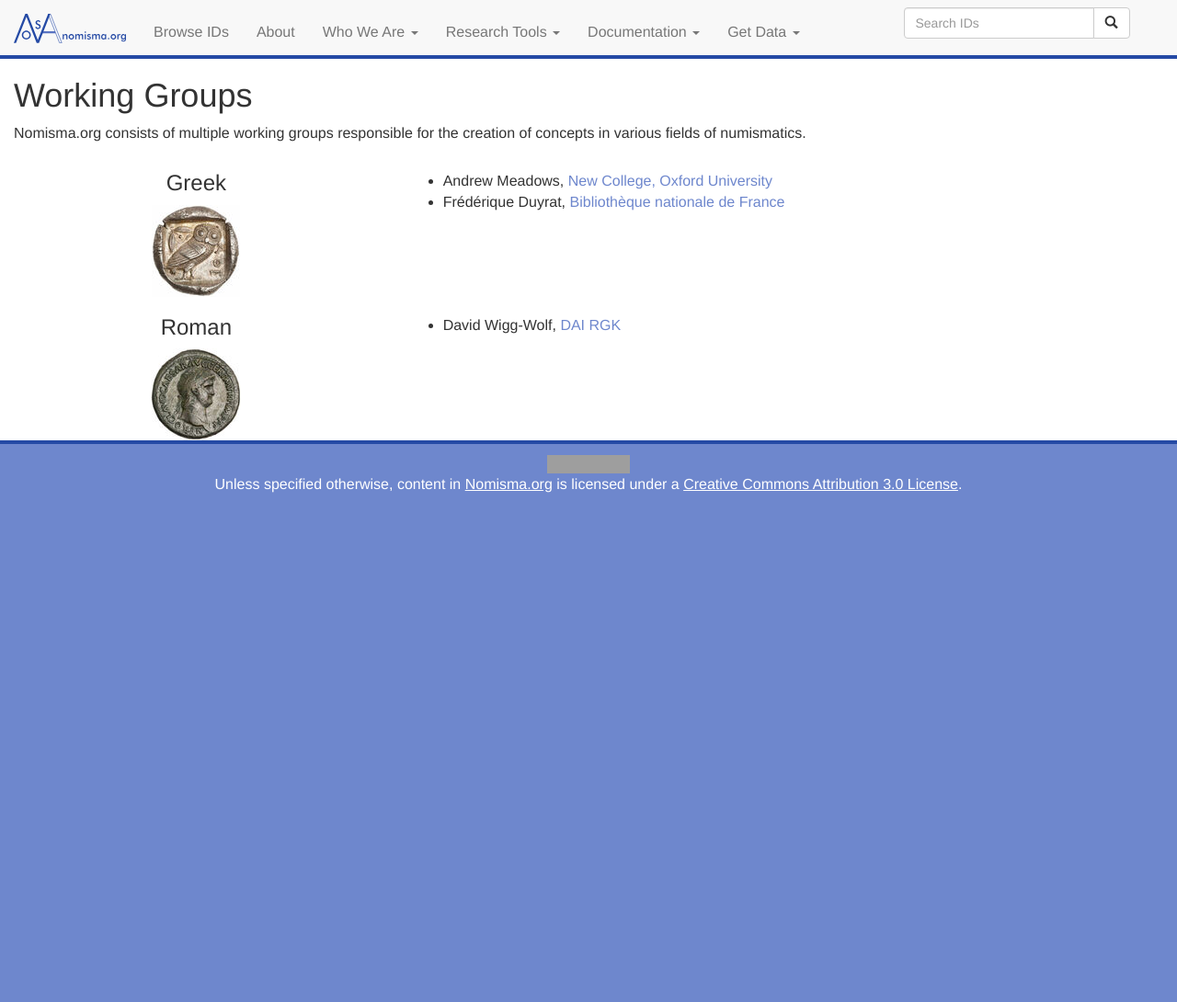
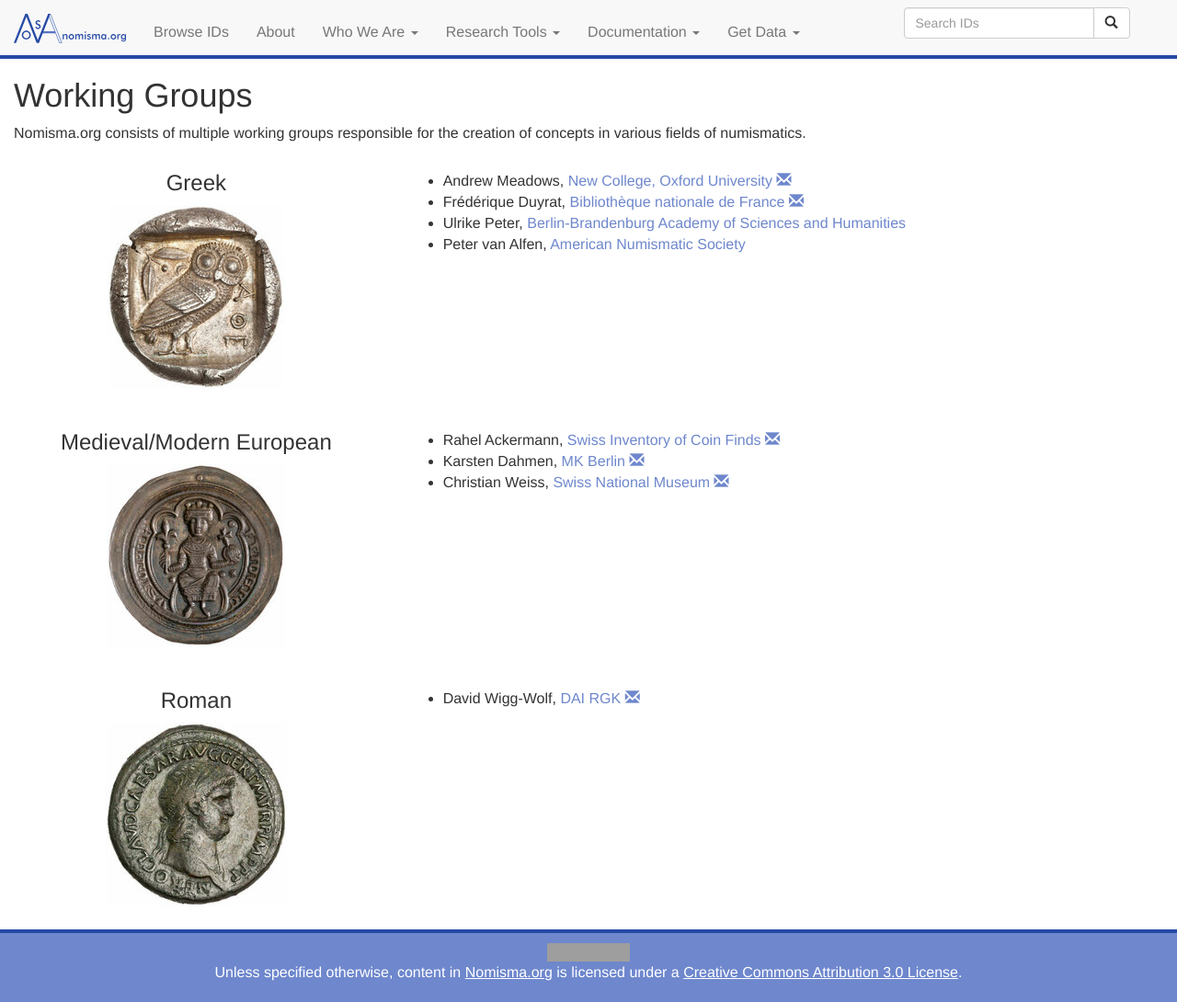
Before and after one commit to nomisma/site, a Jekyll site: the page built from about/working_groups.md, in a window 1280 px wide. Shown: the whole page at 92% size. Built offline with Jekyll 4.4.1, drawn with Linux system fonts in a browser that asks for light colours; before the commit the page ends 900 px from its top, so only the background shows below that; grey boxes are pictures that could not be loaded.

Commit message:
updated working groups pages

```diff
--- a/_data/wg_greek.csv
+++ b/_data/wg_greek.csv
@@ -1,3 +1,5 @@
-name,org,org_url,role
-Andrew Meadows,"New College, Oxford University",http://www.new.ox.ac.uk/,
-Frédérique Duyrat,Bibliothèque nationale de France,http://www.bnf.fr/,
+name,org,org_url,role,email
+Andrew Meadows,"New College, Oxford University",http://www.new.ox.ac.uk/,chair,andrew.meadows@new.ox.ac.uk
+Frédérique Duyrat,Bibliothèque nationale de France,http://www.bnf.fr/,chair,frederique.duyrat@bnf.fr
+Ulrike Peter,Berlin-Brandenburg Academy of Sciences and Humanities,https://www.bbaw.de/en/,,
+Peter van Alfen,American Numismatic Society,https://numismatics.org/,,
--- /dev/null
+++ b/_data/wg_medieval-modern.csv
@@ -0,0 +1,4 @@
+name,org,org_url,role,email
+Rahel Ackermann,Swiss Inventory of Coin Finds,https://www.coinfinds.ch/,chair,rahel.ackermann@fundmuenzen.ch
+Karsten Dahmen,MK Berlin,http://ww2.smb.museum/ikmk/,chair,k.dahmen@smb.spk-berlin.de
+Christian Weiss,Swiss National Museum,https://www.nationalmuseum.ch/en,chair,christian.weiss@nationalmuseum.ch
--- a/_data/wg_roman.csv
+++ b/_data/wg_roman.csv
@@ -1,2 +1,2 @@
-name,org,org_url,role
-David Wigg-Wolf,DAI RGK,http://www.dainst.org/en/department/rgk,chair
+name,org,org_url,role,email
+David Wigg-Wolf,DAI RGK,http://www.dainst.org/en/department/rgk,chair,David.Wigg-Wolf@dainst.de
--- a/about/working_groups.md
+++ b/about/working_groups.md
@@ -7,7 +7,7 @@
 # Working Groups
 Nomisma.org consists of multiple working groups responsible for the creation of concepts in various fields of numismatics.
 
-<div class="row">
+<div class="row section">
 	<div class="col-md-4 text-center">
 		<h3>Greek</h3>
 		<img src="{{site.baseurl}}/images/greek.jpg" alt="Greek coin"/>
@@ -21,12 +21,37 @@
 			{% else %}
 			    {{ person.org }}
 			{% endif %}
+			{% if person.email and person.role == 'chair' %}
+				<a href="mailto:{{person.email}}"><span class="glyphicon glyphicon-envelope"/></a>
+			{% endif %}
 		 </li>
 		 {% endfor %}
 		 </ul>
 	</div>
 </div>
-<div class="row">
+<div class="row section">
+	<div class="col-md-4 text-center">
+		<h3>Medieval/Modern European</h3>
+		<img src="{{site.baseurl}}/images/medieval.jpg" alt="Medieval coin"/>
+	</div>
+	<div class="col-md-8">
+		<ul style="margin-top:20px">
+		{% for person in site.data.wg_medieval-modern %}
+		<li>{{person.name }},
+			{% if person.org_url %}
+			    <a href="{{ person.org_url}}">{{ person.org }}</a>
+			{% else %}
+			    {{ person.org }}
+			{% endif %}
+			{% if person.email and person.role == 'chair' %}
+				<a href="mailto:{{person.email}}"><span class="glyphicon glyphicon-envelope"/></a>
+			{% endif %}
+		 </li>
+		 {% endfor %}
+		 </ul>
+	</div>
+</div>
+<div class="row section">
 	<div class="col-md-4 text-center">
 		<h3>Roman</h3>
 		<img src="{{site.baseurl}}/images/roman.jpg" alt="Roman coin"/>
@@ -40,6 +65,9 @@
 			{% else %}
 			    {{ person.org }}
 			{% endif %}
+			{% if person.email and person.role == 'chair' %}
+				<a href="mailto:{{person.email}}"><span class="glyphicon glyphicon-envelope"/></a>
+			{% endif %}
 		 </li>
 		 {% endfor %}
 		 </ul>
```
Also changed, not shown: about/working_groups/greek.md (deleted, +0 -11 lines), about/working_groups/roman.md (deleted, +0 -11 lines), images/greek.jpg, images/medieval.jpg (added), images/roman.jpg.
